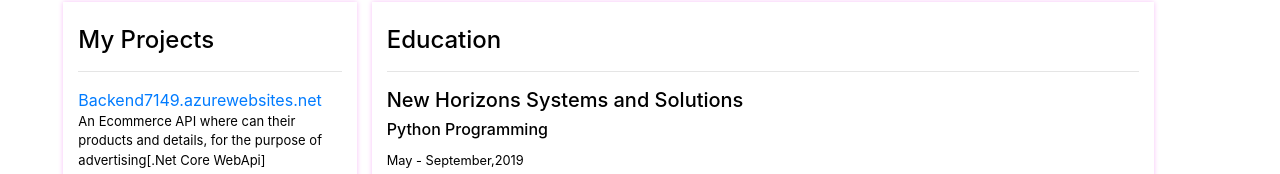
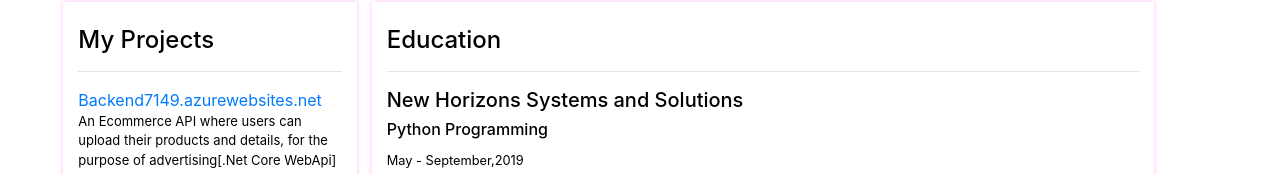
Before and after one commit to maaft75/portfolio, a plain HTML site: page index.html in a window 1280 px wide. Shown: the part 1062-1236 px from the top of the page. Drawn offline with nearby package versions, Linux system fonts and the light colour scheme; a script that the page names is missing.

Commit message:
corrected

```diff
--- a/index.html
+++ b/index.html
@@ -80,7 +80,7 @@
 
           <div>
             <a href="https://backend7149.azurewebsites.net" target="_blank"> Backend7149.azurewebsites.net </a>
-            <p style="font-size: small;"> An Ecommerce API where can their products and details,
+            <p style="font-size: small;"> An Ecommerce API where users can upload their products and details,
                for the purpose of advertising[.Net Core WebApi]
             </p>
           </div>
```
Also changed, not shown: main.js (added).
